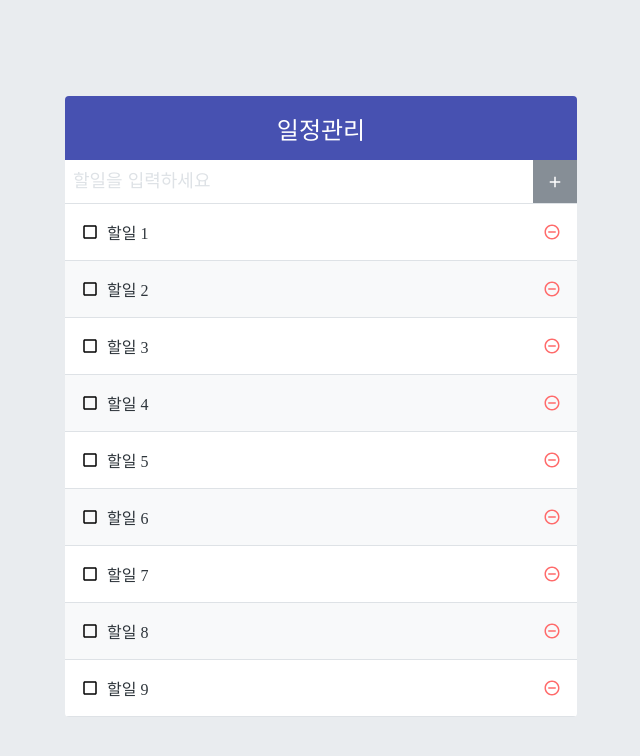
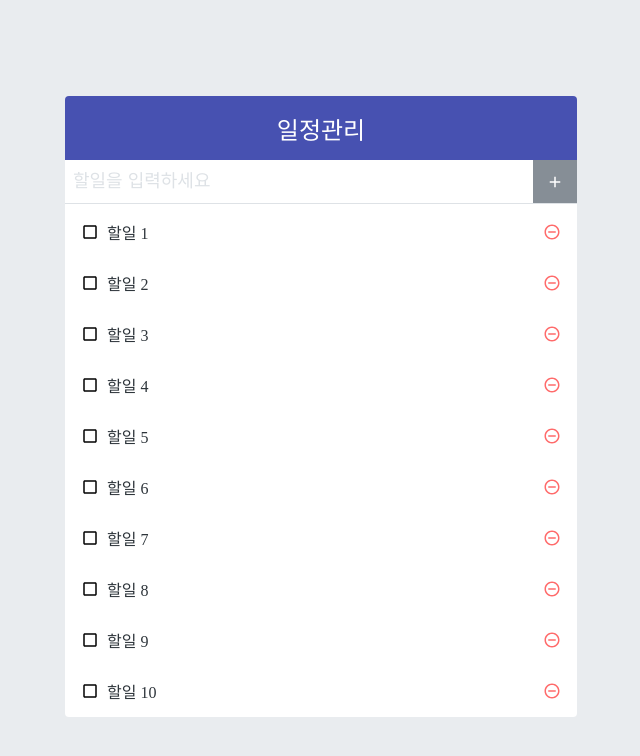
Before and after one commit to yzzzzun/react-todoList, a React (Create React App) app: page / in a window 1280 px wide. Shown: the top 756 px of the page, without its empty margins (319-959 px from the left). Built offline with nearby package versions, Linux system fonts and the light colour scheme.

Commit message:
[TDA-14] react-virtualized 를 사용해 Component 최적화

```diff
--- a/package.json
+++ b/package.json
@@ -11,7 +11,8 @@
     "react": "^16.12.0",
     "react-dom": "^16.12.0",
     "react-icons": "^3.8.0",
-    "react-scripts": "3.3.0"
+    "react-scripts": "3.3.0",
+    "react-virtualized": "^9.21.2"
   },
   "scripts": {
     "start": "react-scripts start",
--- a/src/components/TodoList.js
+++ b/src/components/TodoList.js
@@ -1,19 +1,35 @@
-import React from 'react';
+import React, { useCallback } from 'react';
+import { List } from 'react-virtualized';
 import TodoListItem from './TodoListItem';
 import './TodoList.scss';
 const TodoList = ({ todos, onRemove, onToggle }) => {
-  return (
-    <div className="TodoList">
-      {todos.map(todo => (
+  const rowRenderer = useCallback(
+    ({ index, key, style }) => {
+      const todo = todos[index];
+      return (
         <TodoListItem
           todo={todo}
-          key={todo.id}
+          key={key}
           onRemove={onRemove}
           onToggle={onToggle}
+          style={style}
         />
-      ))}
-    </div>
+      );
+    },
+    [todos, onRemove, onToggle],
+  );
+  return (
+    <List
+      className="TodoList"
+      width={512}
+      height={513}
+      rowCount={todos.length}
+      rowHeight={51}
+      rowRenderer={rowRenderer}
+      list={todos}
+      style={{ outline: 'none' }}
+    />
   );
 };
 
-export default TodoList;
+export default React.memo(TodoList);
--- a/src/components/TodoListItem.js
+++ b/src/components/TodoListItem.js
@@ -7,12 +7,16 @@
 import cn from 'classnames';
 import './TodoListItem.scss';
 
-const TodoListItem = ({ todo, onRemove, onToggle }) => {
+const TodoListItem = ({ todo, onRemove, onToggle, style }) => {
   const { id, text, checked } = todo;
 
   return (
+    <div className="TodoListItem-virtualized" style={style}>
       <div className="TodoListItem">
-      <div className={cn('checkbox', { checked })} onClick={() => onToggle(id)}>
+        <div
+          className={cn('checkbox', { checked })}
+          onClick={() => onToggle(id)}
+        >
           {checked ? <MdCheckBox /> : <MdCheckBoxOutlineBlank />}
           <div className="text">{text}</div>
         </div>
@@ -25,7 +29,11 @@
           <MdRemoveCircleOutline />
         </div>
       </div>
+    </div>
   );
 };
 
-export default React.memo(TodoListItem);
+export default React.memo(
+  TodoListItem,
+  (prevProps, nextProps) => prevProps.todo === nextProps.todo,
+);
--- a/src/components/TodoListItem.scss
+++ b/src/components/TodoListItem.scss
@@ -1,3 +1,12 @@
+.TodoListItem-virtualzied {
+  & + & {
+    border-top: 1px solid #dee2e6;
+  }
+
+  &:nth-child(even) {
+    background: #f8f9fa;
+  }
+}
 .TodoListItem {
   padding: 1rem;
   display: flex;
```
Also changed, not shown: 1 other file (tests, documents, lock files or other folders). Lines whose indentation alone changed are shown as unchanged.
